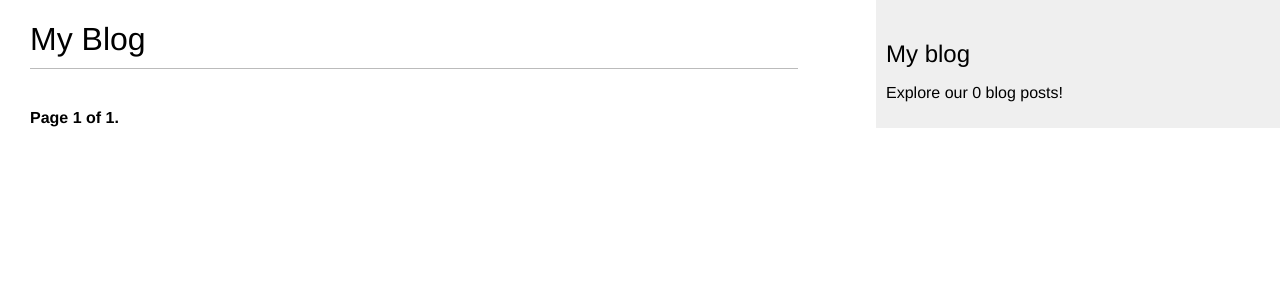
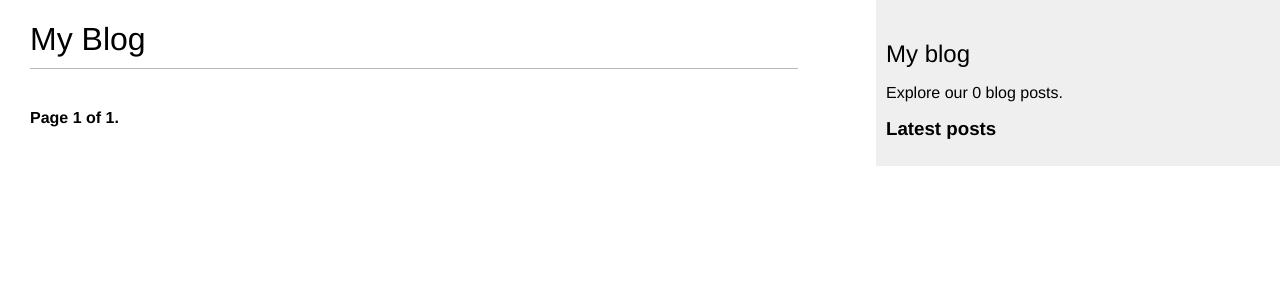
Before and after one commit to anahitayeganian/django-blog-application, a Django app: page /blog/ in a window 1280 px wide. Shown: the top 300 px of the page. Run offline with Django 5.2, Linux system fonts and the light colour scheme; data that the repository does not hold is empty.

Commit message:
Use inclusion tag to display latest posts in the sidebar
- Added show_latest_posts as an inclusion tag in blog_tags.py, which queries the latest published posts ordered by publication date and renders them using the latest_posts.html template.
- Updated base.html to call the inclusion tag and display the latest 3 posts in the sidebar.
- Adjusted styles in blog.css for sidebar headings and list items.

```diff
--- a/mysite/blog/static/css/blog.css
+++ b/mysite/blog/static/css/blog.css
@@ -100,3 +100,16 @@ input[type=submit] {
     font-size: 12px;
     color: #666;
 }
+
+#sidebar h3 {
+    margin: 0;
+}
+
+#sidebar ul {
+    list-style-type: none;
+    padding: 0;
+}
+
+#sidebar ul li {
+    margin-bottom: 3px;
+}
--- a/mysite/blog/templates/blog/base.html
+++ b/mysite/blog/templates/blog/base.html
@@ -13,7 +13,9 @@
         </div>
         <div id="sidebar">
             <h2>My blog</h2>
-            <p>Explore our {% total_posts %} blog posts!</p>
+            <p>Explore our {% total_posts %} blog posts.</p>
+            <h3>Latest posts</h3>
+            {% show_latest_posts 3 %}
         </div>
     </body>
 </html>
--- /dev/null
+++ b/mysite/blog/templates/blog/post/latest_posts.html
@@ -0,0 +1,7 @@
+<ul>
+    {% for post in latest_posts %}
+        <li>
+            <a href="{{ post.get_absolute_url }}">{{ post.title }}</a>
+        </li>
+    {% endfor %}
+</ul>
--- a/mysite/blog/templatetags/blog_tags.py
+++ b/mysite/blog/templatetags/blog_tags.py
@@ -8,3 +8,10 @@ register = template.Library()
 def total_posts():
     # Return the count of all posts using the custom published manager
     return Post.published.count()
+
+@register.inclusion_tag('blog/post/latest_posts.html')
+def show_latest_posts(count=5):
+    # Get the latest 'count' published posts, ordered by descending publication_date
+    latest_posts = Post.published.order_by('-publication_date')[:count]
+    # Return the posts in a dictionary to render them in the latest_posts.html template
+    return {'latest_posts': latest_posts}
```
